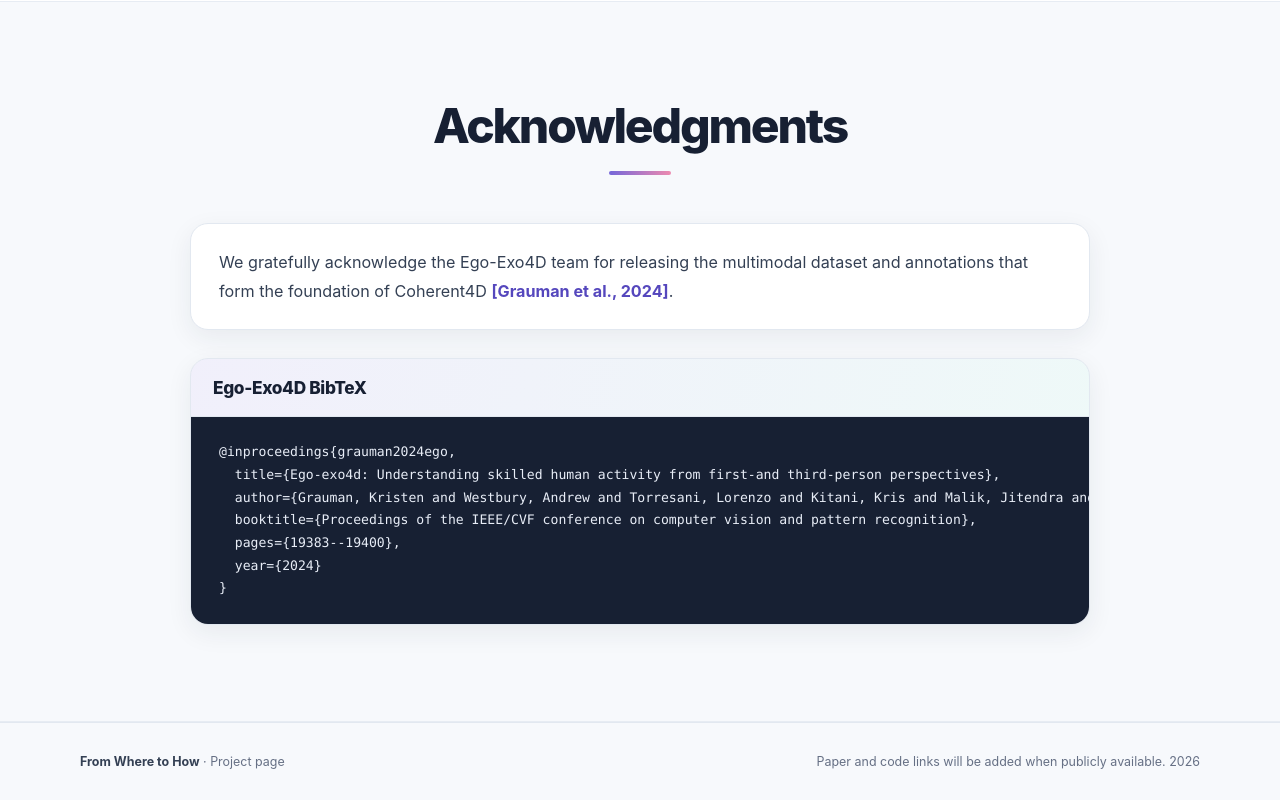
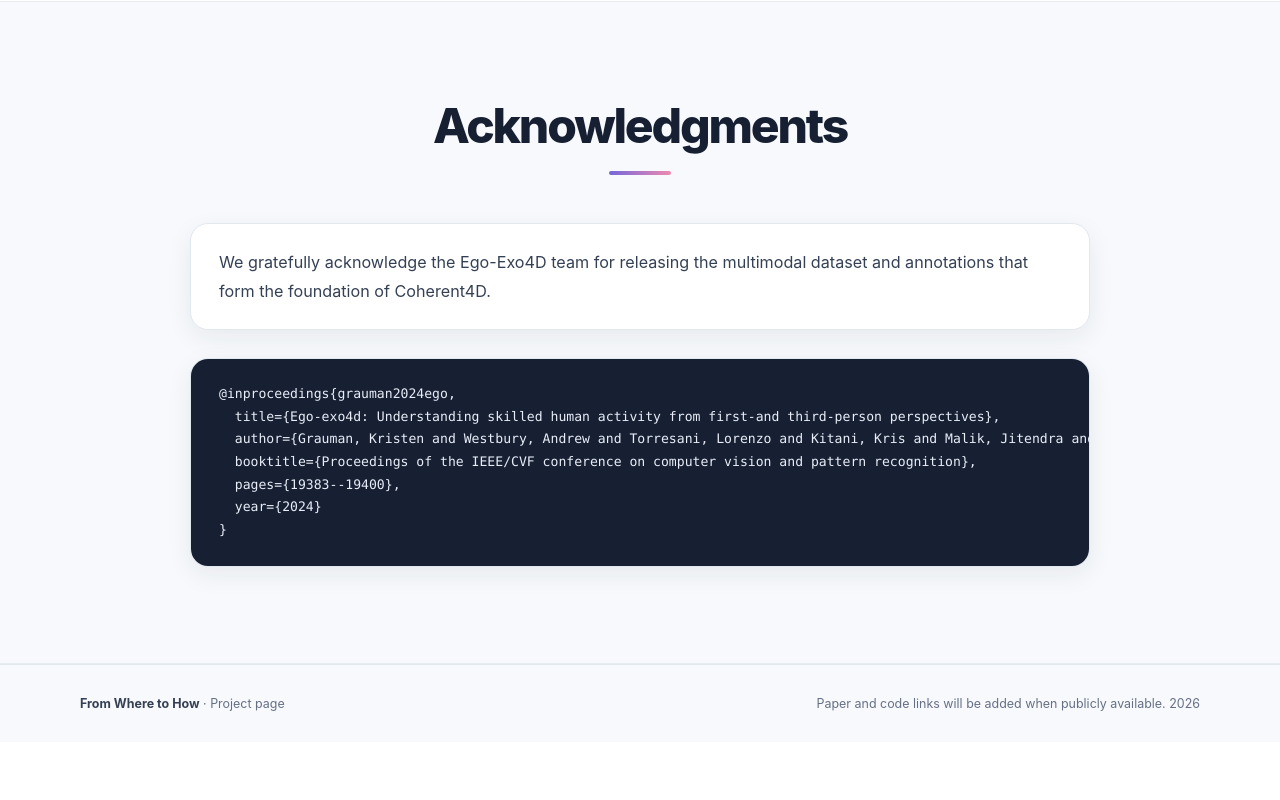
Before and after one commit to CorrineQiu/from-where-to-how, a plain HTML site: page index.html in a window 1280 px wide. Shown: the part 9836-10636 px from the top of the page. After the commit the page ends 10578 px from the top, so only its background shows below. Drawn offline with Linux system fonts and the light colour scheme.

Commit message:
Remove displayed Ego-Exo4D citation labels

```diff
--- a/index.html
+++ b/index.html
@@ -626,15 +626,11 @@
         <div class="acknowledgment-card reveal">
           <p>
             We gratefully acknowledge the Ego-Exo4D team for releasing the multimodal
-            dataset and annotations that form the foundation of Coherent4D
-            <a href="#ego-exo4d-citation">[Grauman et al., 2024]</a>.
+            dataset and annotations that form the foundation of Coherent4D.
           </p>
         </div>
 
-        <div class="citation-card reveal" id="ego-exo4d-citation">
-          <div class="citation-heading">
-            <h3>Ego-Exo4D BibTeX</h3>
-          </div>
+        <div class="citation-card reveal">
           <pre><code>@inproceedings{grauman2024ego,
   title={Ego-exo4d: Understanding skilled human activity from first-and third-person perspectives},
   author={Grauman, Kristen and Westbury, Andrew and Torresani, Lorenzo and Kitani, Kris and Malik, Jitendra and Afouras, Triantafyllos and Ashutosh, Kumar and Baiyya, Vijay and Bansal, Siddhant and Boote, Bikram and others},
--- a/styles.css
+++ b/styles.css
@@ -1264,34 +1264,8 @@ tr.cooking-head > th {
   margin: 0;
 }
 
-.acknowledgment-card a {
-  color: var(--purple-dark);
-  font-weight: 700;
-  text-decoration: none;
-}
-
-.acknowledgment-card a:hover {
-  text-decoration: underline;
-  text-underline-offset: 3px;
-}
-
 .citation-card {
   margin-top: 28px;
-}
-
-.citation-heading {
-  padding: 17px 22px;
-  border-bottom: 1px solid var(--line);
-  background: linear-gradient(105deg, rgba(117, 103, 217, 0.1), rgba(20, 167, 156, 0.07));
-}
-
-.citation-heading h3 {
-  margin: 0;
-  color: var(--ink);
-  font-size: 1.08rem;
-  font-weight: 760;
-  letter-spacing: -0.02em;
-  line-height: 1.35;
 }
 
 .citation-card pre {
@@ -1640,10 +1614,6 @@ footer {
     padding: 19px 20px;
   }
 
-  .citation-heading {
-    padding: 14px 16px;
-  }
-
   .citation-card pre {
     padding: 19px 20px;
     font-size: 0.73rem;
```
